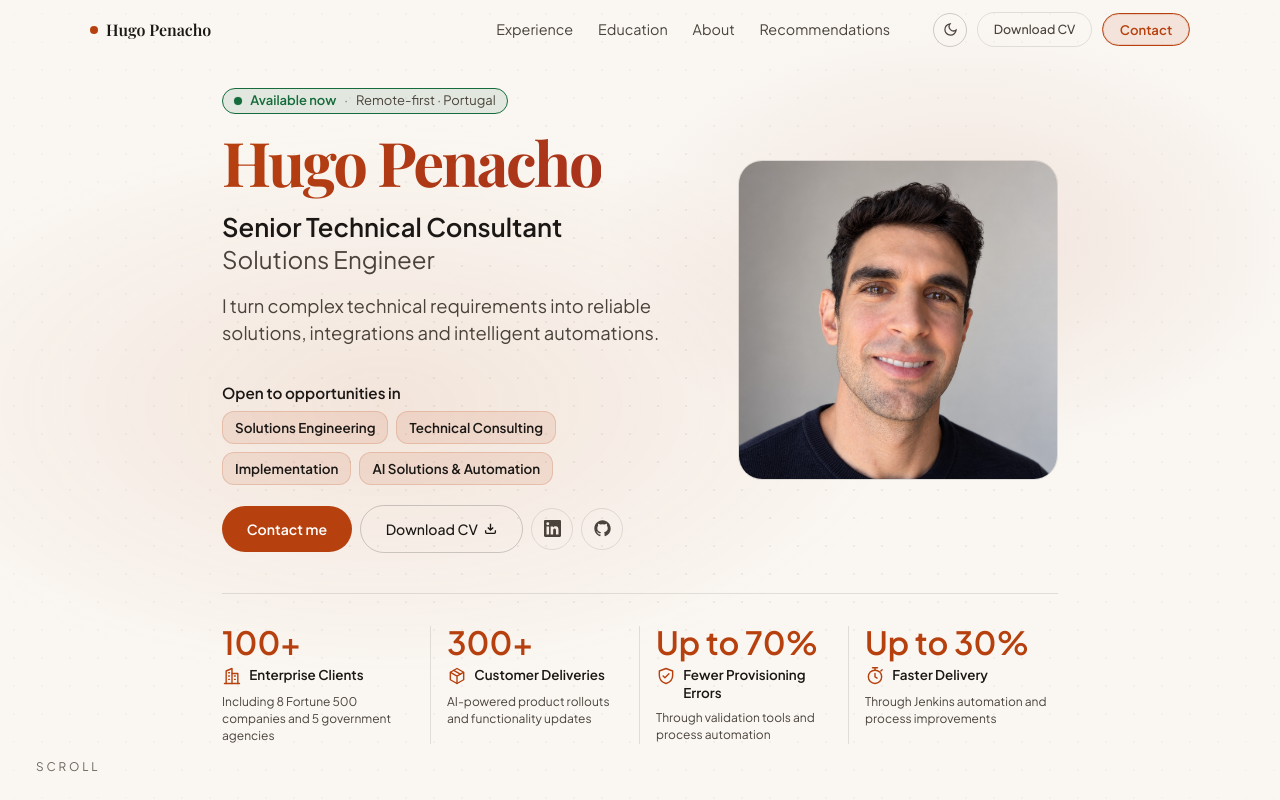
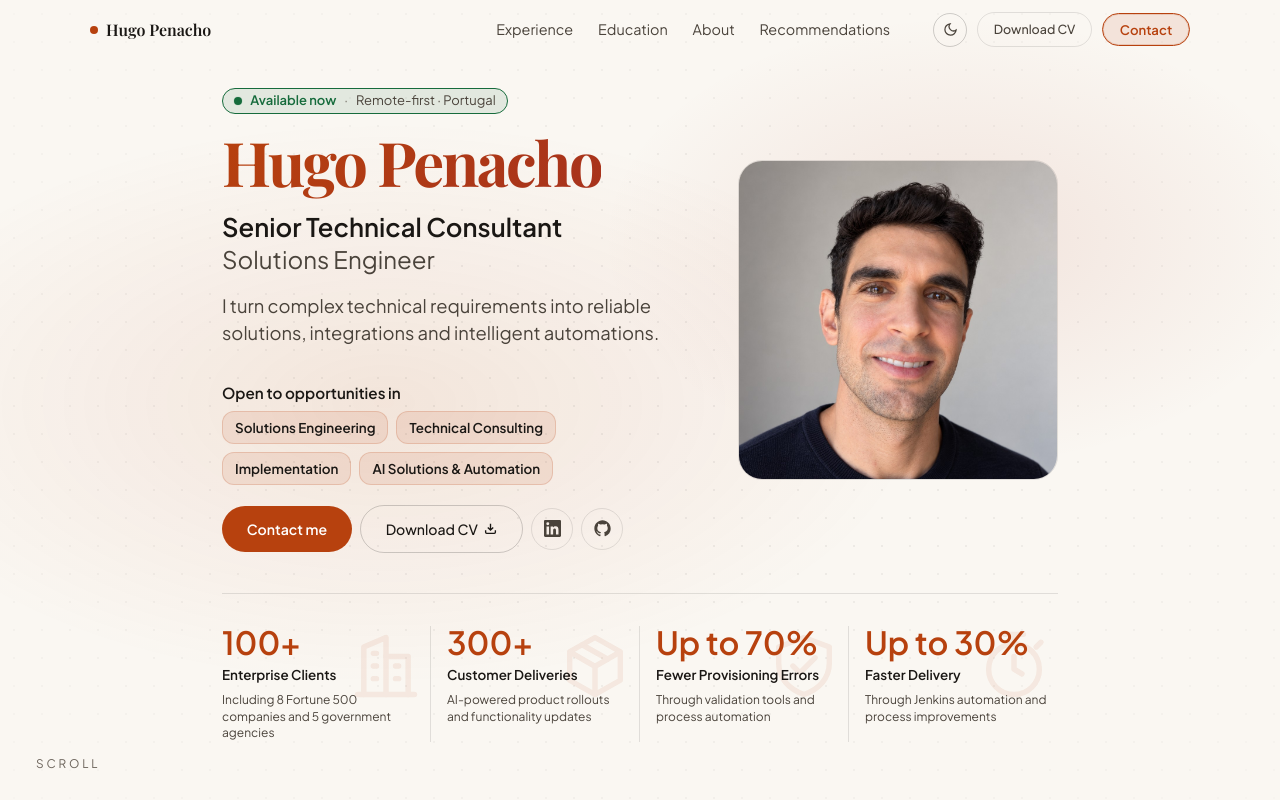
Before and after one commit to hpenacho/portfolio-website, a Next.js app: page / in a window 1280 px wide. Shown: the top 800 px of the page. Built offline with nearby package versions, Linux system fonts and the light colour scheme.

Commit message:
Use large muted watermark icons for hero metrics

```diff
--- a/components/Hero.jsx
+++ b/components/Hero.jsx
@@ -4,8 +4,8 @@ import styles from '../styles/Hero.module.css';
 
 function MetricIcon({ name }) {
   const iconProps = {
-    width: 17,
-    height: 17,
+    width: '100%',
+    height: '100%',
     viewBox: '0 0 24 24',
     fill: 'none',
     stroke: 'currentColor',
@@ -147,14 +147,14 @@ export default function Hero() {
         <div className={styles.metrics}>
           {metrics.map(m => (
             <div key={m.label} className={styles.metric}>
-              <span className={styles.metricValue}>{m.value}</span>
-              <span className={styles.metricLabel}>
-                <span className={styles.metricIcon}>
-                  <MetricIcon name={m.icon} />
-                </span>
-                <span>{m.label}</span>
+              <span className={styles.metricWatermark} aria-hidden="true">
+                <MetricIcon name={m.icon} />
               </span>
-              {m.detail && <span className={styles.metricDetail}>{m.detail}</span>}
+              <div className={styles.metricContent}>
+                <span className={styles.metricValue}>{m.value}</span>
+                <span className={styles.metricLabel}>{m.label}</span>
+                {m.detail && <span className={styles.metricDetail}>{m.detail}</span>}
+              </div>
             </div>
           ))}
         </div>
--- a/styles/Hero.module.css
+++ b/styles/Hero.module.css
@@ -278,9 +278,9 @@
 }
 
 .metric {
-  display: flex;
-  flex-direction: column;
-  gap: var(--space-1);
+  position: relative;
+  isolation: isolate;
+  display: block;
   padding: 0 var(--space-2);
   border-right: 1px solid var(--border);
 }
@@ -294,6 +294,34 @@
   padding-right: 0;
 }
 
+.metricContent {
+  position: relative;
+  z-index: 1;
+  display: flex;
+  flex-direction: column;
+  gap: var(--space-1);
+}
+
+.metricWatermark {
+  position: absolute;
+  top: 0.15rem;
+  right: 0.35rem;
+  z-index: 0;
+  display: block;
+  width: 76px;
+  height: 76px;
+  color: var(--gold);
+  opacity: 0.08;
+  pointer-events: none;
+  user-select: none;
+}
+
+.metricWatermark svg {
+  display: block;
+  width: 100%;
+  height: 100%;
+}
+
 .metricValue {
   font-size: 2rem;
   font-weight: 600;
@@ -302,29 +330,10 @@
 }
 
 .metricLabel {
-  display: flex;
-  align-items: flex-start;
-  gap: 0.45rem;
   font-size: 0.84rem;
   color: var(--text-1);
   font-weight: 600;
   line-height: 1.35;
-}
-
-.metricIcon {
-  display: inline-flex;
-  align-items: center;
-  justify-content: center;
-  flex: 0 0 20px;
-  width: 20px;
-  height: 20px;
-  margin-top: 0.02rem;
-  color: var(--gold);
-}
-.metricIcon svg {
-  display: block;
-  width: 20px;
-  height: 20px;
 }
 
 .metricDetail {
@@ -605,6 +614,14 @@
     padding: var(--space-2) 0;
   }
 
+  .metricWatermark {
+    top: 0.2rem;
+    right: 0.2rem;
+    width: 50px;
+    height: 50px;
+    opacity: 0.07;
+  }
+
   .metric:nth-child(odd) {
     padding-right: var(--space-2);
     padding-left: 0;
```
